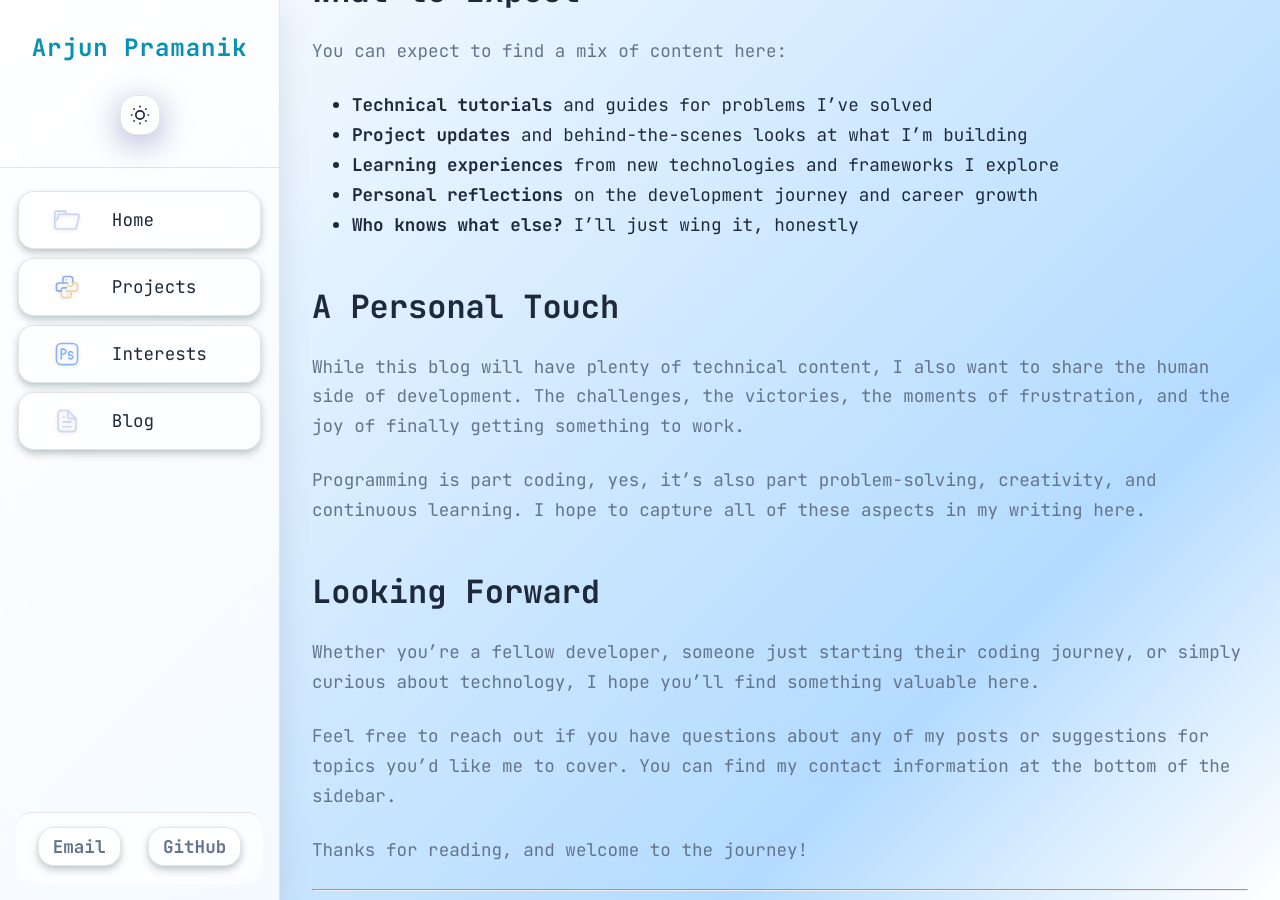
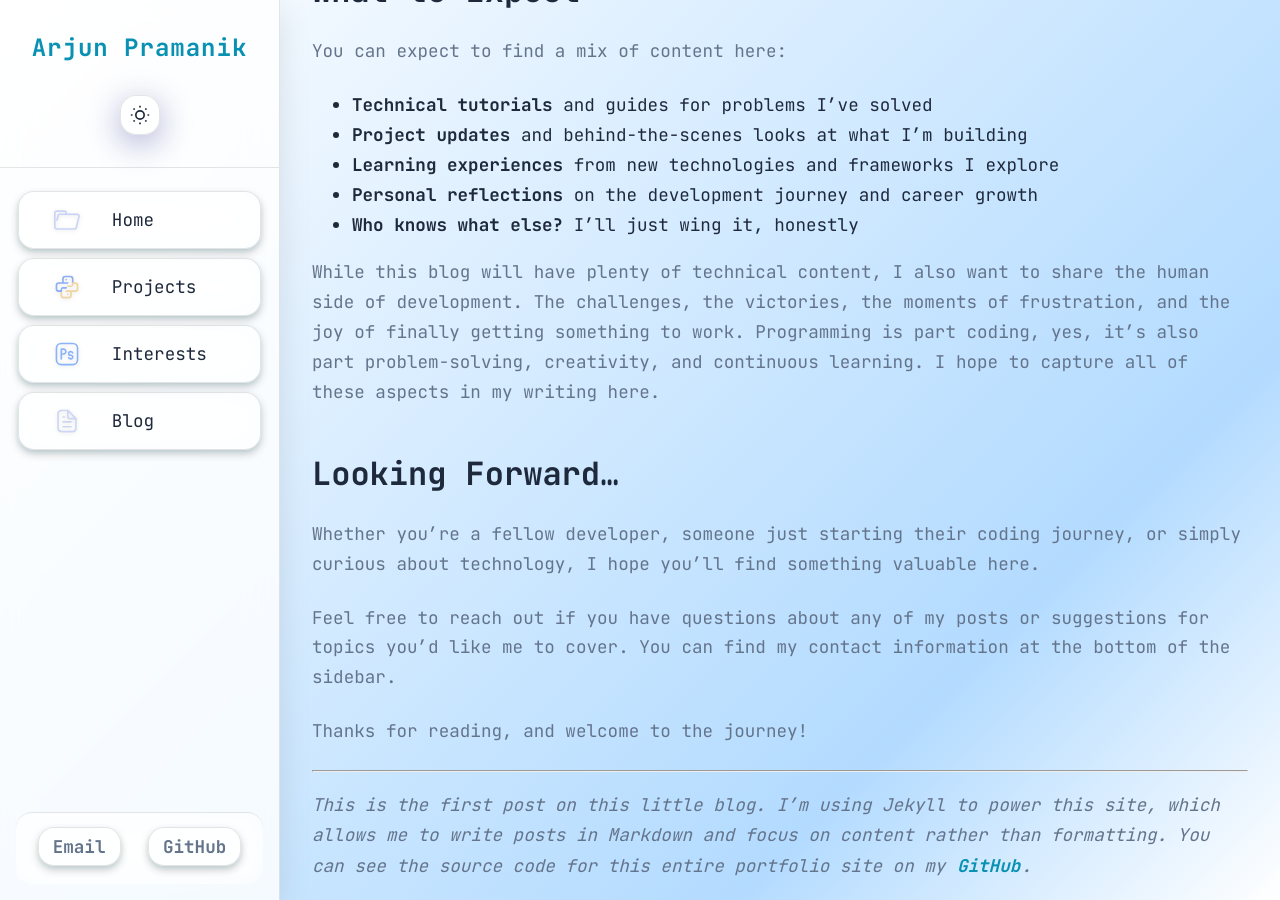
Before and after one commit to capyBearista/capybearista.github.io, a Jekyll site: the page built from _posts/2025-09-20-welcome-to-my-blog.md, in a window 1280 px wide and 900 px high, scrolled down 1182 px. Built offline with Jekyll 4.4.1, drawn with Linux system fonts in a browser that asks for light colours.

Commit message:
index title change + blog post

```diff
--- a/_posts/2025-09-20-welcome-to-my-blog.md
+++ b/_posts/2025-09-20-welcome-to-my-blog.md
@@ -33,13 +33,9 @@
 - **Personal reflections** on the development journey and career growth
 - **Who knows what else?** I'll just wing it, honestly
 
-## A Personal Touch
+While this blog will have plenty of technical content, I also want to share the human side of development. The challenges, the victories, the moments of frustration, and the joy of finally getting something to work. Programming is part coding, yes, it's also part problem-solving, creativity, and continuous learning. I hope to capture all of these aspects in my writing here.
 
-While this blog will have plenty of technical content, I also want to share the human side of development. The challenges, the victories, the moments of frustration, and the joy of finally getting something to work.
-
-Programming is part coding, yes, it's also part problem-solving, creativity, and continuous learning. I hope to capture all of these aspects in my writing here.
-
-## Looking Forward
+## Looking Forward...
 
 Whether you're a fellow developer, someone just starting their coding journey, or simply curious about technology, I hope you'll find something valuable here.
 
--- a/index.html
+++ b/index.html
@@ -1,6 +1,6 @@
 ---
 layout: page
-title: "Arjun Pramanik"
+title: "Home"
 description: "Computer science student at Quincy College specializing in machine learning and AI research. Portfolio showcasing technical projects and social impact focus."
 canonical_url: "https://capybearista.github.io/"
 image: "/images/me.jpg"
```
Also changed, not shown: _posts/2025-10-04-building-this-portfolio-site.md (added, +25 -0 lines).
